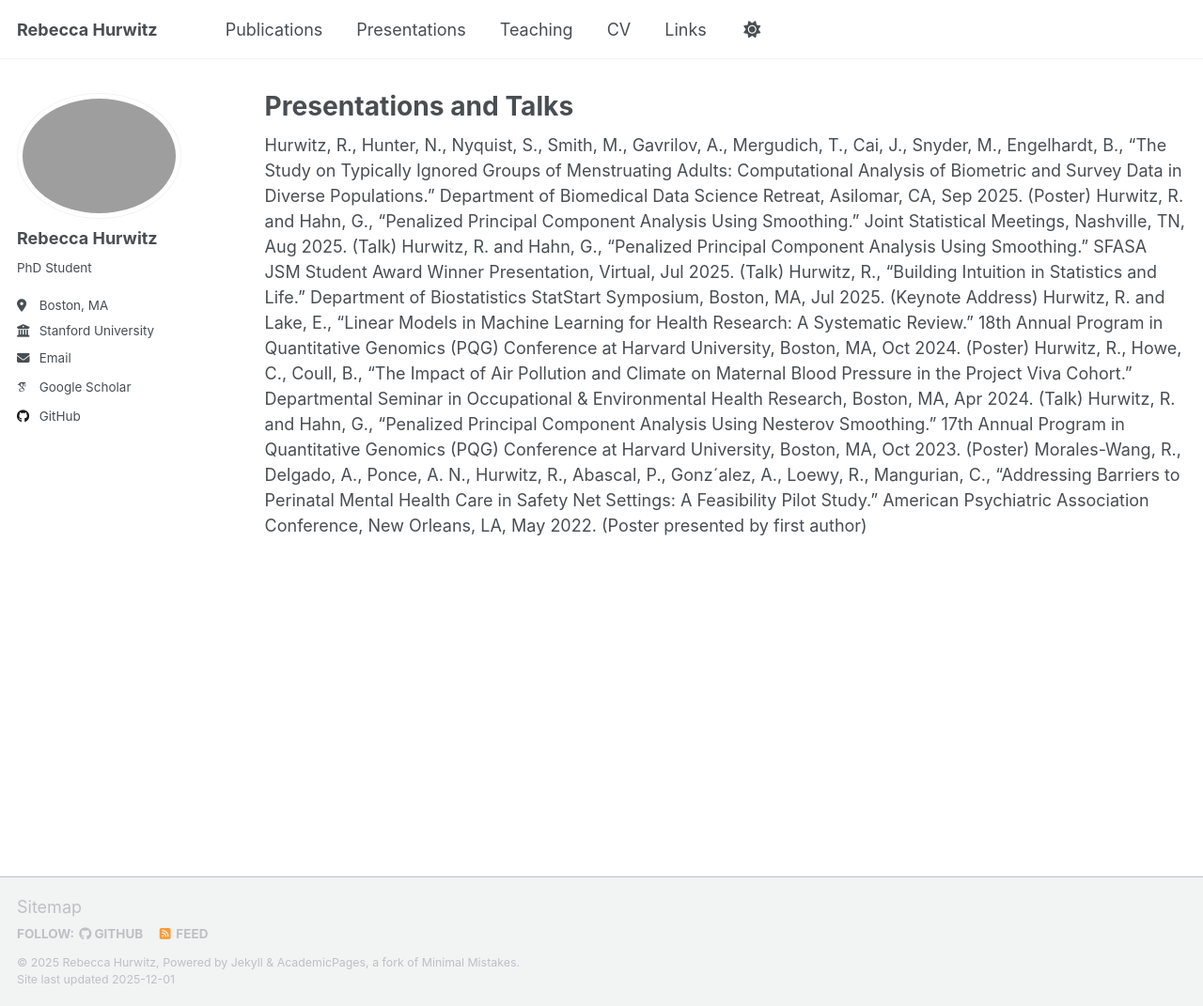
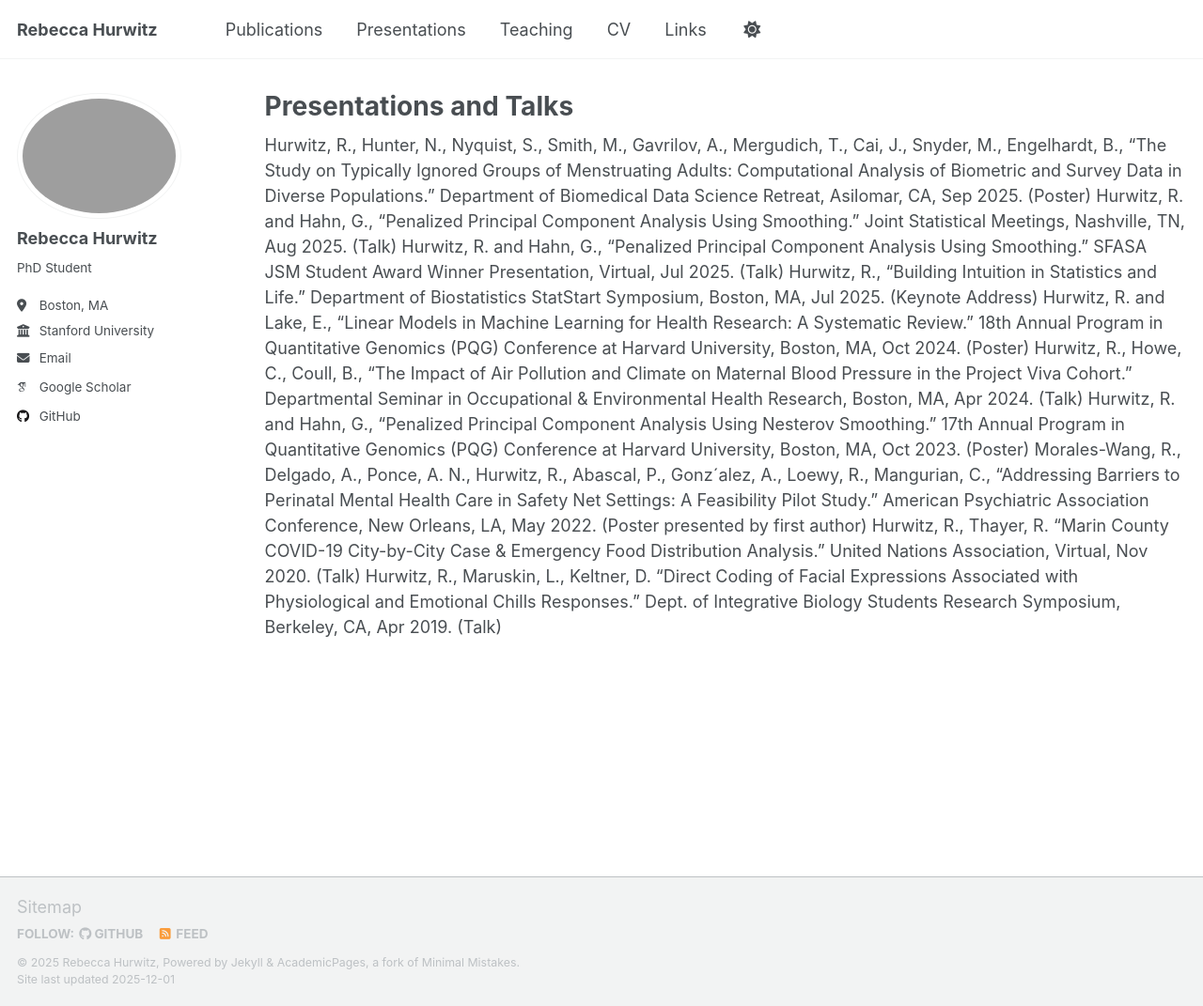
Before and after one commit to rebeccahurwitz/rebeccahurwitz.github.io, a Jekyll site: the page built from _pages/talks.html, in a window 1280 px wide and 1071 px high. Shown: the whole window at 94% size. Built offline with Jekyll 4.4.1, drawn with Linux system fonts in a browser that asks for light colours; some web fonts are replaced; a script that is not in the unit is left out.

Commit message:
Update talks.html

```diff
--- a/_pages/talks.html
+++ b/_pages/talks.html
@@ -25,5 +25,8 @@ Hurwitz, R., Howe, C., Coull, B., “The Impact of Air Pollution and Climate on
 
 Hurwitz, R. and Hahn, G., “Penalized Principal Component Analysis Using Nesterov Smoothing.” 17th Annual Program in Quantitative Genomics (PQG) Conference at Harvard University, Boston, MA, Oct 2023. (Poster)
 
-Morales-Wang, R., Delgado, A., Ponce, A. N., Hurwitz, R., Abascal, P., Gonz´alez, A., Loewy, R., Mangurian, C., “Addressing Barriers to Perinatal Mental Health Care in Safety Net Settings: A Feasibility Pilot Study.” American
-Psychiatric Association Conference, New Orleans, LA, May 2022. (Poster presented by first author)
+Morales-Wang, R., Delgado, A., Ponce, A. N., Hurwitz, R., Abascal, P., Gonz´alez, A., Loewy, R., Mangurian, C., “Addressing Barriers to Perinatal Mental Health Care in Safety Net Settings: A Feasibility Pilot Study.” American Psychiatric Association Conference, New Orleans, LA, May 2022. (Poster presented by first author)
+
+Hurwitz, R., Thayer, R. “Marin County COVID-19 City-by-City Case & Emergency Food Distribution Analysis.” United Nations Association, Virtual, Nov 2020. (Talk)
+
+Hurwitz, R., Maruskin, L., Keltner, D. “Direct Coding of Facial Expressions Associated with Physiological and Emotional Chills Responses.” Dept. of Integrative Biology Students Research Symposium, Berkeley, CA, Apr 2019. (Talk)
```
